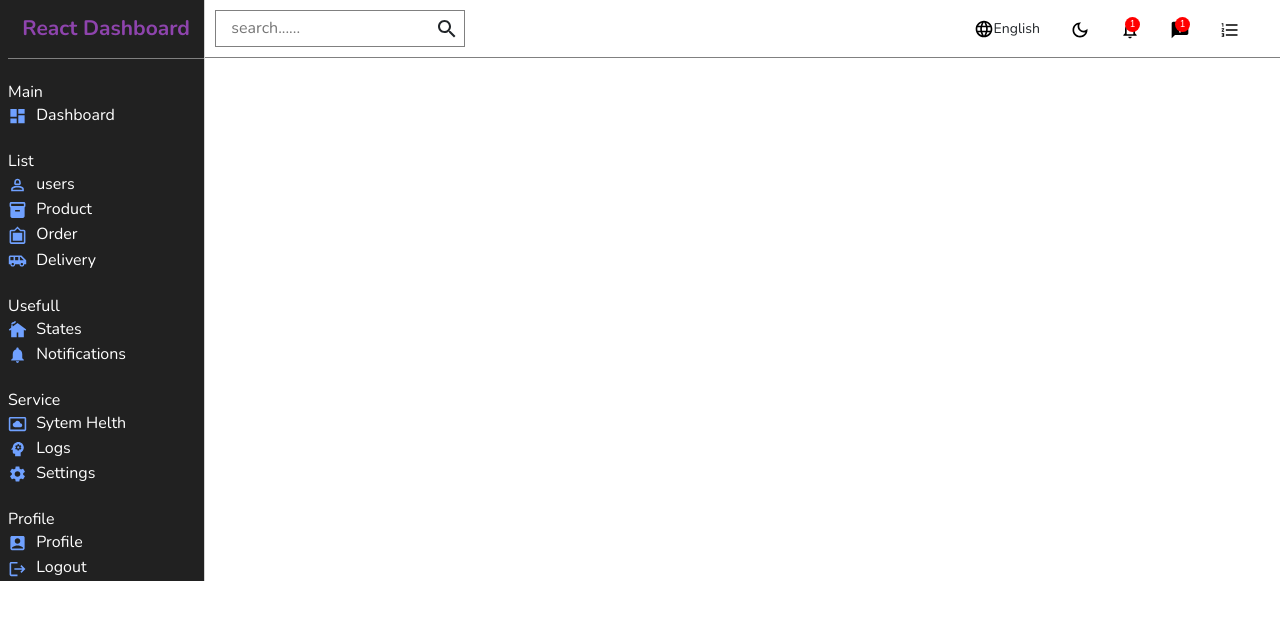
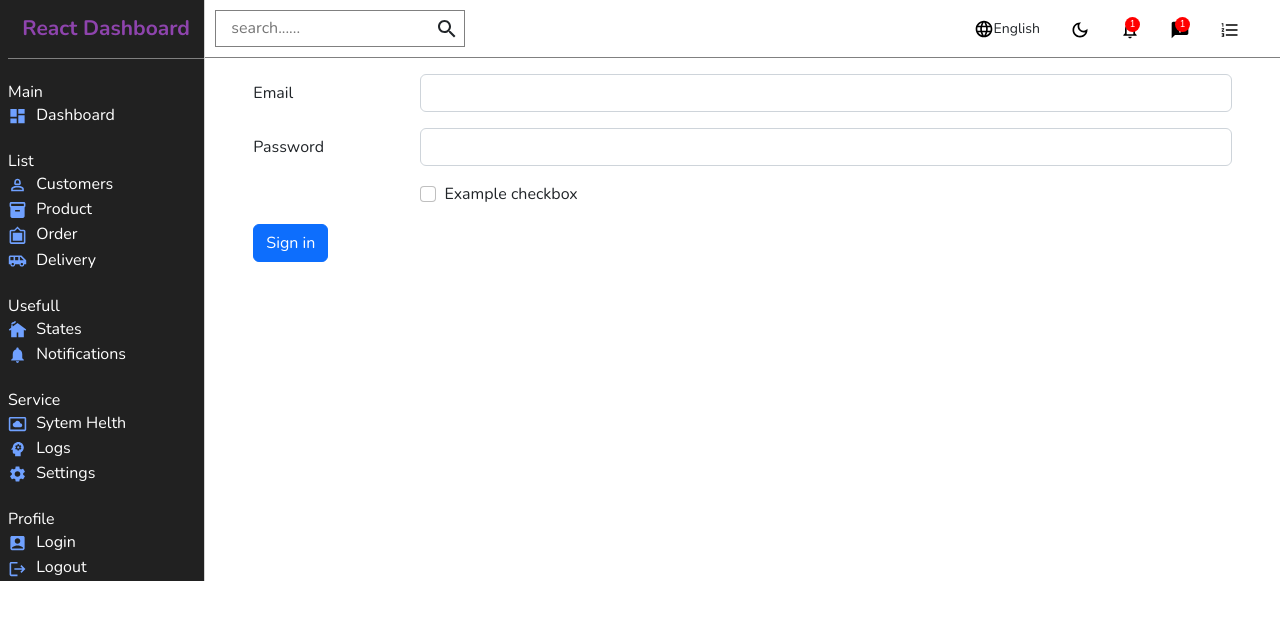
Before and after one commit to TorikulIslam09/dashboard_react, a React (Create React App) app: page /login in a window 1280 px wide. Shown: the top 620 px of the page. Built offline with nearby package versions, Linux system fonts and the light colour scheme.

Commit message:
hello third commit

```diff
--- a/package.json
+++ b/package.json
@@ -11,6 +11,7 @@
     "@testing-library/react": "^13.4.0",
     "@testing-library/user-event": "^13.5.0",
     "bootstrap": "^5.2.3",
+    "firebase": "^9.22.0",
     "react": "^18.2.0",
     "react-bootstrap": "^2.7.4",
     "react-dom": "^18.2.0",
--- /dev/null
+++ b/src/Components/Authcontext/Authcontext.js
@@ -0,0 +1,20 @@
+import React, { createContext } from 'react';
+import { getAuth } from "firebase/auth";
+import app from '../Firebass/Firebass'
+
+
+const auth = getAuth(app);
+export const AuthInfo = createContext()
+const Authcontext = ({children}) => {
+    const user = {name: 'torikul islam rupok'}
+   const Authvalue = {user:user}
+    return (
+        <AuthInfo.Provider value={Authvalue}>
+            {
+                children
+            }
+        </AuthInfo.Provider>
+    );
+};
+
+export default Authcontext;
--- /dev/null
+++ b/src/Components/Firebass/Firebass.js
@@ -0,0 +1,19 @@
+// Import the functions you need from the SDKs you need
+import { initializeApp } from "firebase/app";
+// TODO: Add SDKs for Firebase products that you want to use
+// https://firebase.google.com/docs/web/setup#available-libraries
+
+// Your web app's Firebase configuration
+const firebaseConfig = {
+  apiKey: "AIzaSyA4TKWzAjcvtB3ezUBHM40uGnfwZLt87CU",
+  authDomain: "react-dashbord-98450.firebaseapp.com",
+  projectId: "react-dashbord-98450",
+  storageBucket: "react-dashbord-98450.appspot.com",
+  messagingSenderId: "26467476349",
+  appId: "1:26467476349:web:e4c7fab3b1d687027e2214"
+};
+
+// Initialize Firebase
+const app = initializeApp(firebaseConfig);
+
+export default app;
--- a/src/Components/Main/Leftsidebar/Leftsidebar.js
+++ b/src/Components/Main/Leftsidebar/Leftsidebar.js
@@ -24,7 +24,7 @@ const Leftsidebar = () => {
                     <p className="muted m-0">Main</p>
                     <li> <DashboardIcon/> <Link to="/">Dashboard</Link> </li>
                     <p className="title m-0">List</p>
-                    <li> <Person2OutlinedIcon/>  users </li>
+                    <li> <Person2OutlinedIcon/> <Link to="/customers">Customers</Link> </li>
                     <li> <Inventory2Icon/> <Link to="/product">Product</Link> </li>
                     <li> <FilterFramesIcon/> Order </li>
                     <li> <AirportShuttleIcon/> Delivery </li>
@@ -36,7 +36,7 @@ const Leftsidebar = () => {
                     <li> <PsychologyIcon/> Logs </li>
                     <li> <SettingsIcon/> Settings </li>
                     <p className="title m-0">Profile</p>
-                    <li> <AccountBoxIcon/> Profile </li>
+                    <li> <AccountBoxIcon/> <Link to='/login'>Login</Link> </li>
                     <li> <LogoutIcon/> Logout </li>
                 </ul>
 
--- /dev/null
+++ b/src/Components/Pages/Customers/Customers.js
@@ -0,0 +1,41 @@
+import React, { useEffect, useState } from 'react';
+import Subcustomer from './Subcustomer/Subcustomer';
+
+const Customers = () => {
+    const [customer, setCustomer] = useState([])
+    useEffect(() => {
+        fetch('https://jsonplaceholder.typicode.com/users')
+            .then(res => res.json())
+            .then(data => setCustomer(data))
+    }, [])
+
+    return (
+        <div>
+
+            <table class="table">
+                <thead class="table-dark">
+                <tr>
+                     <th>
+                        <input type="checkbox" name="" id=""/>
+                            </th>
+                            <th>Name</th>
+                            <th>Email</th>
+                            <th>Website</th>
+                            <th>ID</th>
+                        </tr>
+                </thead>
+                <tbody>
+                    {
+                        customer.map(user => <Subcustomer user={user} key={user.id} />)
+                    }
+                </tbody>
+            </table>
+
+
+
+
+        </div>
+    );
+};
+
+export default Customers;
--- /dev/null
+++ b/src/Components/Pages/Customers/Subcustomer/Subcustomer.js
@@ -0,0 +1,21 @@
+import React from 'react';
+
+const Subcustomer = ({ user }) => {
+    const { name, email, id, website } = user;
+
+    return (
+
+
+            <tr>
+                <td> <input type="checkbox" name="x" id=""/></td>
+                <td>{name}</td>
+                <td>{email}</td>
+                <td>{website}</td>
+                <td>{id}</td>
+            </tr>
+
+
+    );
+};
+
+export default Subcustomer;
--- a/src/Components/Pages/Login/Login.js
+++ b/src/Components/Pages/Login/Login.js
@@ -1,9 +1,39 @@
 import React from 'react';
 
 const Login = () => {
+
+    const Login_now = e => {
+        e.preventDefault()
+        console.log(e)
+    }
+
     return (
         <div>
-
+            <form onSubmit={Login_now}>
+                <div className="row mb-3">
+                    <label for="inputEmail3" className="col-sm-2 col-form-label">Email</label>
+                    <div className="col-sm-10">
+                        <input type="email" name='email' className="form-control" id="inputEmail3"/>
+                    </div>
+                </div>
+                <div className="row mb-3">
+                    <label for="inputPassword3" className="col-sm-2 col-form-label">Password</label>
+                    <div className="col-sm-10">
+                        <input type="password" name='password' className="form-control" id="inputPassword3"/>
+                    </div>
+                </div>
+                <div className="row mb-3">
+                    <div className="col-sm-10 offset-sm-2">
+                        <div className="form-check">
+                            <input className="form-check-input" type="checkbox" id="gridCheck1"/>
+                                <label className="form-check-label" for="gridCheck1">
+                                    Example checkbox
+                                </label>
+                        </div>
+                    </div>
+                </div>
+                <button type="submit" className="btn btn-primary">Sign in</button>
+            </form>
         </div>
     );
 };
--- a/src/index.js
+++ b/src/index.js
@@ -4,10 +4,13 @@ import './index.css';
 import App from './App';
 import reportWebVitals from './reportWebVitals';
 import 'bootstrap/dist/css/bootstrap.min.css';
+import Authcontext from './Components/Authcontext/Authcontext';
 const root = ReactDOM.createRoot(document.getElementById('root'));
 root.render(
   <React.StrictMode>
-    <App />
+    <Authcontext>
+      <App />
+    </Authcontext>
   </React.StrictMode>
 );
 
```
Also changed, not shown: src/Components/Routes/Routes.js (+7 -2 lines), 1 other file (tests, documents, lock files or other folders).
